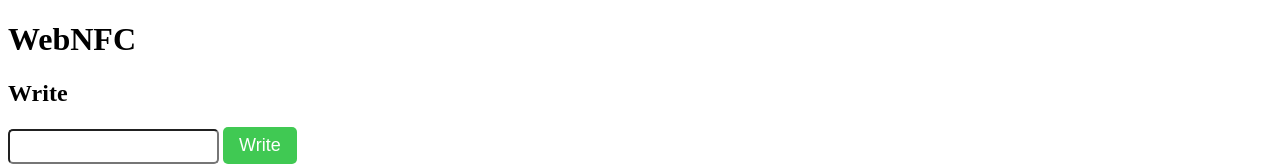
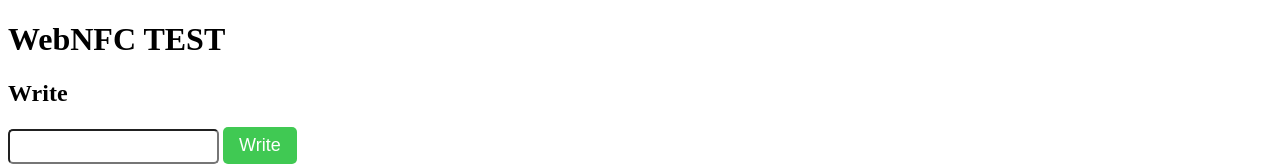
Before and after one commit to Uminchu618/webnfc, a plain HTML site: page index.html in a window 1280 px wide. Shown: the top 166 px of the page. Drawn offline with Linux system fonts and the light colour scheme.

Commit message:
asafsdaf

```diff
--- a/index.html
+++ b/index.html
@@ -10,7 +10,7 @@
   </head>
   <body>
     <h1>
-      WebNFC
+      WebNFC TEST
     </h1>
     <h2>
       Write
```
